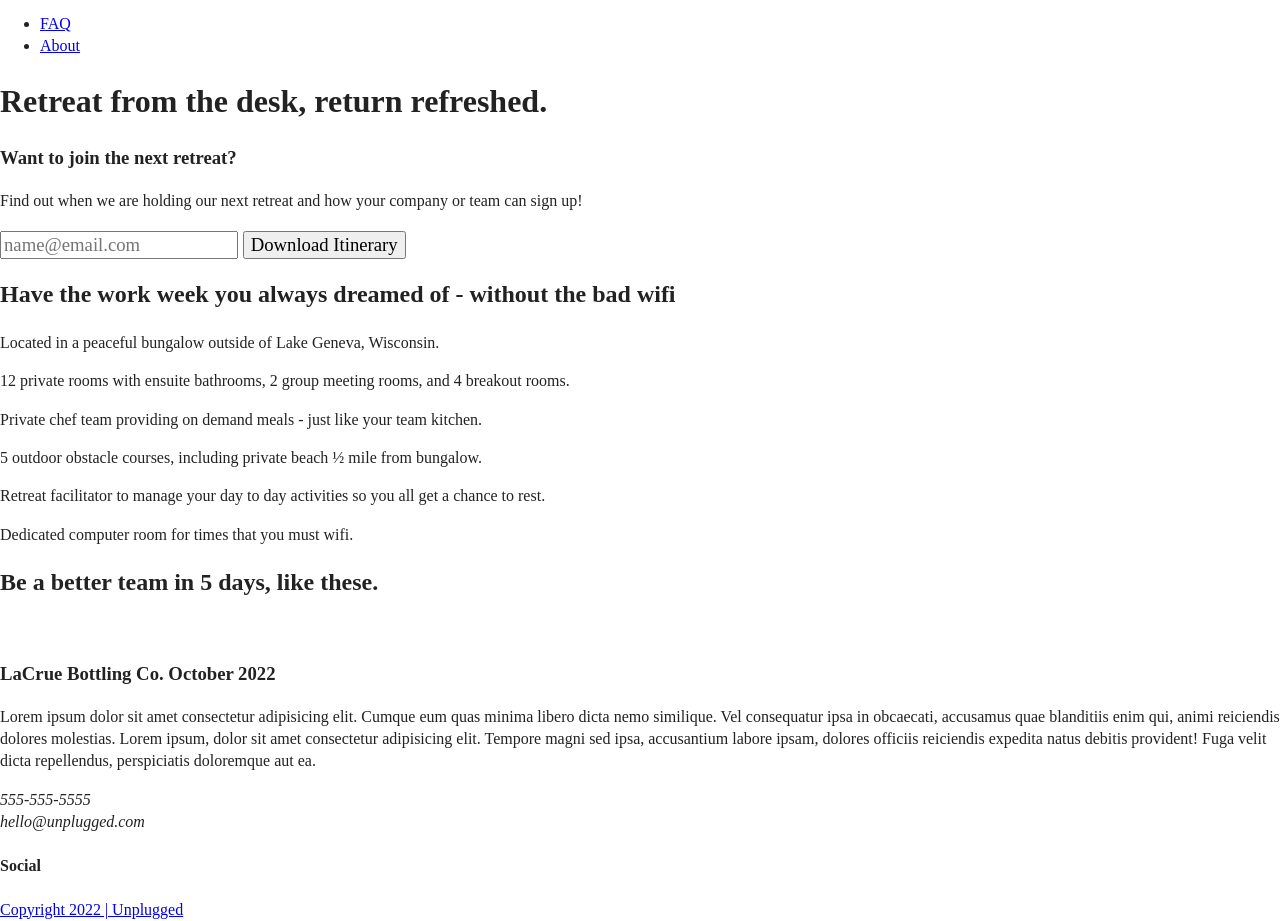
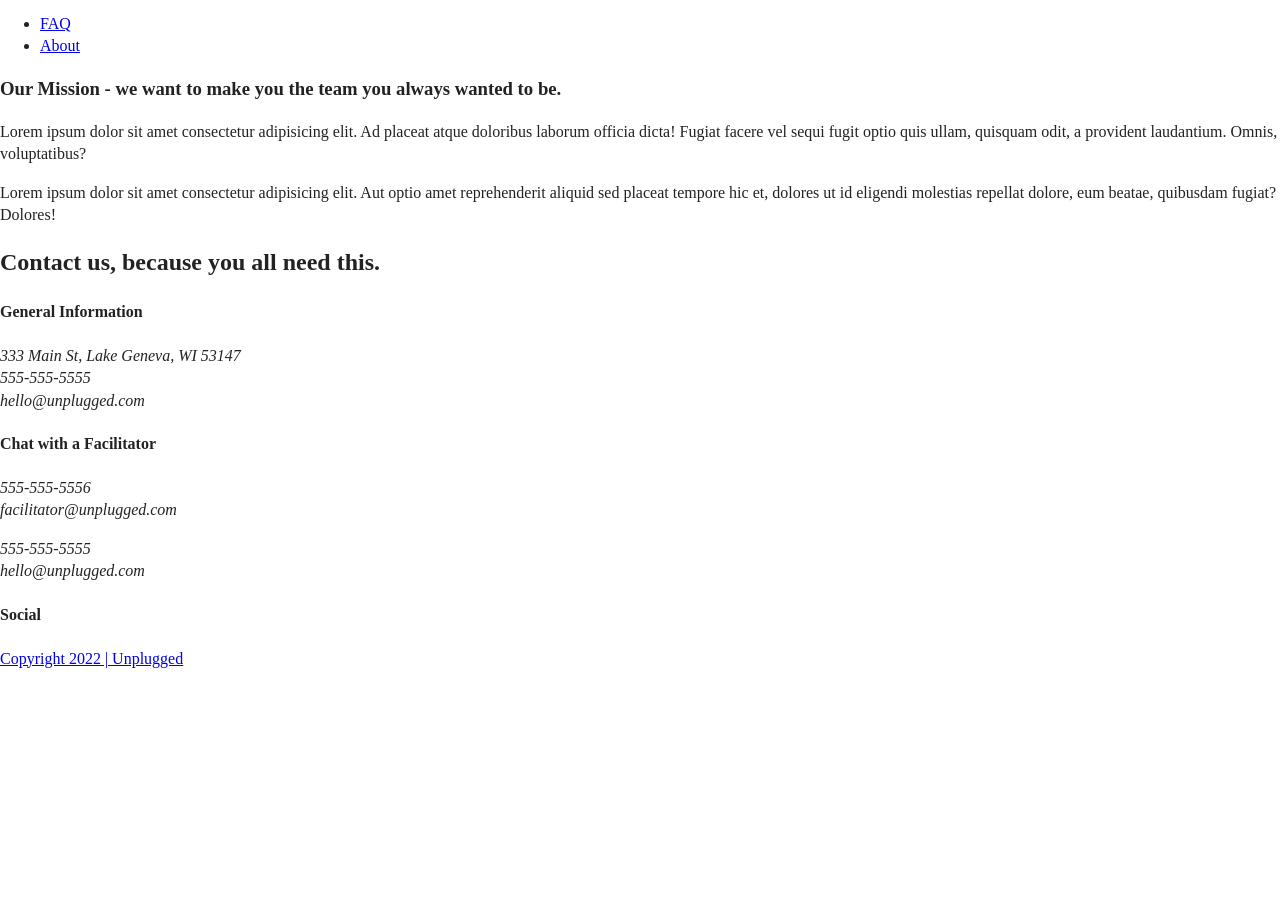
Before and after one commit to itisbunmioke/206-project, a website: page about/index.html in a window 1280 px wide. Shown: the part 27-948 px from the top of the page. After the commit the page ends 800 px from the top, so only its background shows below. Drawn offline with Linux system fonts and the light colour scheme; files that its build step writes are made by us from their sources; files whose address does not match are found by name.

Commit message:
Added About page

```diff
--- a/about/index.html
+++ b/about/index.html
@@ -1,29 +1,28 @@
-<!DOCTYPE html>
+<!doctype html>
 <html class="no-js" lang="">
+
 <head>
-    <meta charset="utf-8" />
+  <meta charset="utf-8">
   <title></title>
-    <meta name="description" content="" />
-    <meta name="viewport" content="width=device-width, initial-scale=1" />
+  <meta name="description" content="">
+  <meta name="viewport" content="width=device-width, initial-scale=1">
 
-    <meta property="og:title" content="" />
-    <meta property="og:type" content="" />
-    <meta property="og:url" content="" />
-    <meta property="og:image" content="" />
+  <meta property="og:title" content="">
+  <meta property="og:type" content="">
+  <meta property="og:url" content="">
+  <meta property="og:image" content="">
 
-    <link rel="manifest" href="../site.webmanifest" />
-    <link rel="apple-touch-icon" href="../icon.png" />
+  <link rel="manifest" href="site.webmanifest">
+  <link rel="apple-touch-icon" href="icon.png">
   <!-- Place favicon.ico in the root directory -->
 
-    <link rel="stylesheet" href="../css/normalize.css" />
-    <link rel="stylesheet" href="../css/main.css" />
+  <link rel="stylesheet" href="css/normalize.css">
+  <link rel="stylesheet" href="css/main.css">
 
-    <meta name="theme-color" content="#fafafa" />
-    <title></title>
+  <meta name="theme-color" content="#fafafa">
 </head>
 
 <body>
-    <!-- Add your site or application content here -->
   <header>
     <div>
       <a href="#"> <img src="" alt="unplugged logo" /></a>
@@ -37,70 +36,53 @@
     </nav>
   </header>
 <main>
-      <section class="hero-area">
+  <section class="mission">
     <div class="content-wrapper">
-          <h1>Retreat from the desk, return refreshed.</h1>
+      <div class="mission-content">
+        <h3>
+          Our Mission - we want to make you the team you always wanted to be.
+        </h3>
+        <p>
+          Lorem ipsum dolor sit amet consectetur adipisicing elit. Ad placeat atque doloribus laborum officia dicta! Fugiat facere vel sequi fugit optio quis ullam, quisquam odit, a provident laudantium. Omnis, voluptatibus?
+        </p>
+        <p>Lorem ipsum dolor sit amet consectetur adipisicing elit. Aut optio amet reprehenderit aliquid sed placeat tempore hic et, dolores ut id eligendi molestias repellat dolore, eum beatae, quibusdam fugiat? Dolores!</p>
+      </div>
+    </div> <!-- mission content wrapper ends here -->
+  </section>
+  <!-- Map Section -->
+  <section class="map">
+    <figure>
 
+    </figure>
+  </section>
+  <section class="contact-section">
+    <div class="content-wrapper">
+      <h2>Contact us, because you all need this.</h2>
+      <div class="contact-content">
+        <div>
+        <h4>General Information</h4>
+        <address>
+          <p>
+            333 Main St, Lake Geneva, WI 53147<br>
+            555-555-5555<br>
+            hello@unplugged.com
+          </p>
+        </address>
+      </div>
+        <div>
+          <h4>Chat with a Facilitator</h4>
+          <address>
+            <p>
+              555-555-5556<br>
+              facilitator@unplugged.com
+            </p>
+          </address>
+        </div>
+        <!-- contact-content div ends -->
+      </div>
+      <!-- contact content wrapper ends -->
       </div>
   </section>
-      <aside>
-        <div class="content-wrapper">
-          <div class="form-description">
-            <h3>Want to join the next retreat?</h3>
-            <p>Find out when we are holding our next retreat and how your company or team can sign up!</p>
-          </div>
-        </div>
-        <div class="form">
-          <h3 class="Find out more">
-            <input type="text" name="name" value="" placeholder="name@email.com">
-            <input type="button" name="name" value="Download Itinerary">
-          </h3>
-        </div>
-      </aside>
-
-      <section class="features">
-        <div class="content-wrapper">
-
-            <h2>Have the work week you always dreamed of - without the bad wifi</h2>
-            <div class="features-items">
-              <article>
-                <p class="fontawesome-icon"></p>
-                <p class="features-item-description">Located in a peaceful bungalow outside of Lake Geneva, Wisconsin.</p>
-              </article>
-              <p class="fontawesome-icon"></p>
-              <p class="features-item-description">12 private rooms with ensuite bathrooms, 2 group meeting rooms, and 4 breakout rooms.</p>
-              <article>
-                <p class="fontawesome-icon"></p>
-                <p class="features-item-description">Private chef team providing on demand meals - just like your team kitchen.</p>
-              </article>
-              <article>
-                <p class="fontawesome-icon"></p>
-                <p class="features-item-description">5 outdoor obstacle courses, including private beach &#189  mile from bungalow.</p>
-              </article>
-              <article>
-                <p class="fontawesome-icon"></p>
-                <p class="features-item-description">Retreat facilitator to manage your day to day activities so you all get a chance to rest.</p>
-              </article>
-              <article>
-                <p class="fontawesome-icon"></p>
-                <p class="features-item-description">Dedicated computer room for times that you must wifi.</p>
-              </article>
-            </div>
-        </div>
-      </section>
-      <section class="reviews">
-        <div class="content-wrapper">
-  <article>
-    <h2>Be a better team in 5 days, like these.</h2>
-    <img src="#" alt="">
-  </article>
-            <div>
-    <h3>LaCrue Bottling Co. October 2022</h3>
-    <p>Lorem ipsum dolor sit amet consectetur adipisicing elit. Cumque eum quas minima libero dicta nemo similique. Vel consequatur ipsa in obcaecati, accusamus quae blanditiis enim qui, animi reiciendis dolores molestias. Lorem ipsum, dolor sit amet consectetur adipisicing elit. Tempore magni sed ipsa, accusantium labore ipsam, dolores officiis reiciendis expedita natus debitis provident! Fuga velit dicta repellendus, perspiciatis doloremque aut ea.</p>
-  </div>
-  </div>
-</section>
-
 </main>
   <footer>
     <div class="content-wrapper">
@@ -121,29 +103,24 @@
             <p><a href="https://twitter.com/yoursite" target="_blank"></a></p>
             <p><a href="https://www.instagram.com/yoursite" target="_blank"></p>
             </div>
-
         </div>
       </div>
       <div class="copyright">
         Copyright 2022 | Unplugged
       </div>
   </footer>
-    <script src="../js/vendor/modernizr-3.11.2.min.js"></script>
-    <script src="../js/plugins.js"></script>
-    <script src="../js/main.js"></script>
+  <!-- Add your site or application content here -->
+
+  <script src="js/vendor/modernizr-3.11.2.min.js"></script>
+  <script src="js/plugins.js"></script>
+  <script src="js/main.js"></script>
 
   <!-- Google Analytics: change UA-XXXXX-Y to be your site's ID. -->
   <script>
-      window.ga = function () {
-        ga.q.push(arguments);
-      };
-      ga.q = [];
-      ga.l = +new Date();
-      ga("create", "UA-XXXXX-Y", "auto");
-      ga("set", "anonymizeIp", true);
-      ga("set", "transport", "beacon");
-      ga("send", "pageview");
+    window.ga = function () { ga.q.push(arguments) }; ga.q = []; ga.l = +new Date;
+    ga('create', 'UA-XXXXX-Y', 'auto'); ga('set', 'anonymizeIp', true); ga('set', 'transport', 'beacon'); ga('send', 'pageview')
   </script>
   <script src="https://www.google-analytics.com/analytics.js" async></script>
 </body>
+
 </html>
```
Also changed, not shown: index.html (+132 -24 lines). Lines whose indentation alone changed are shown as unchanged.
